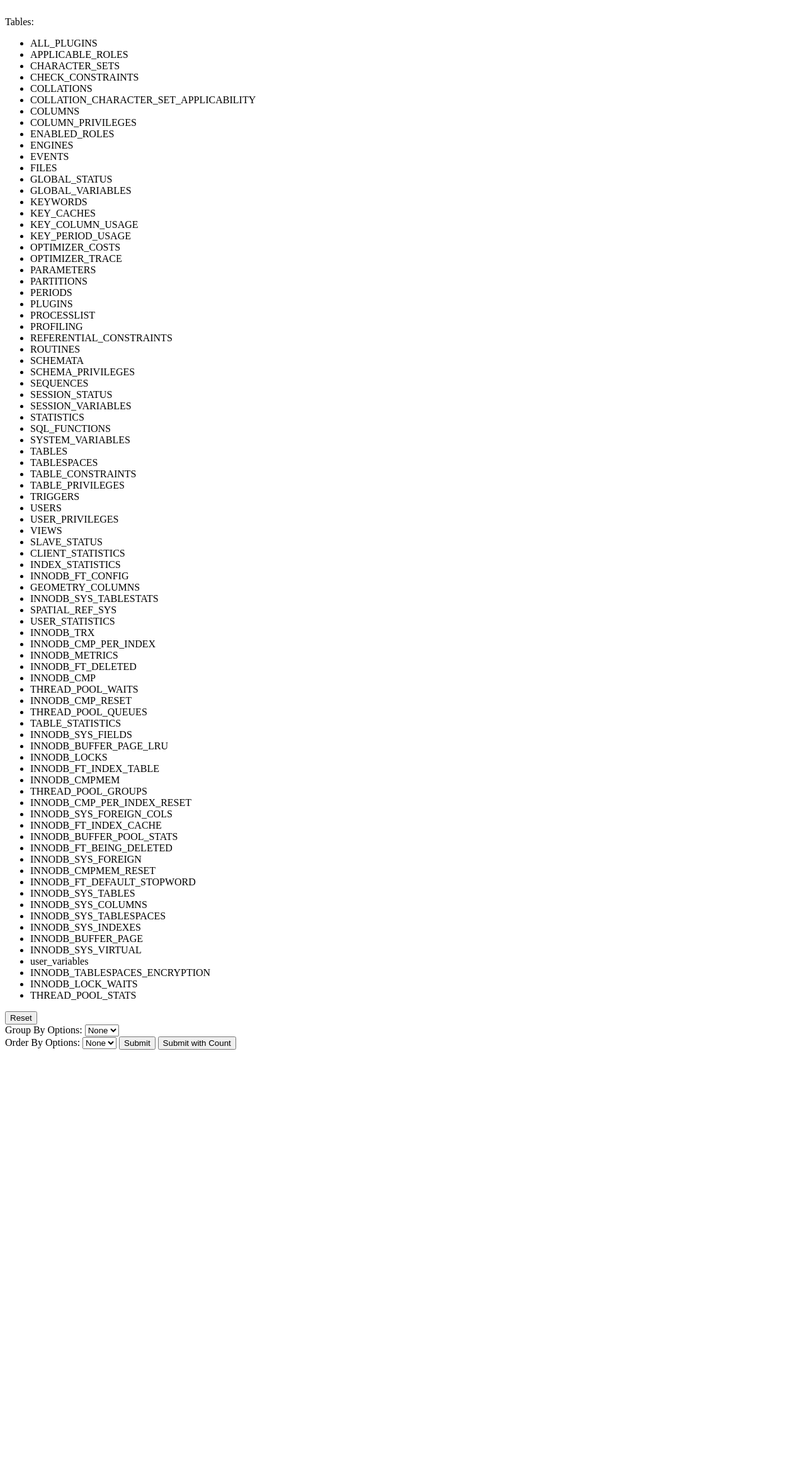
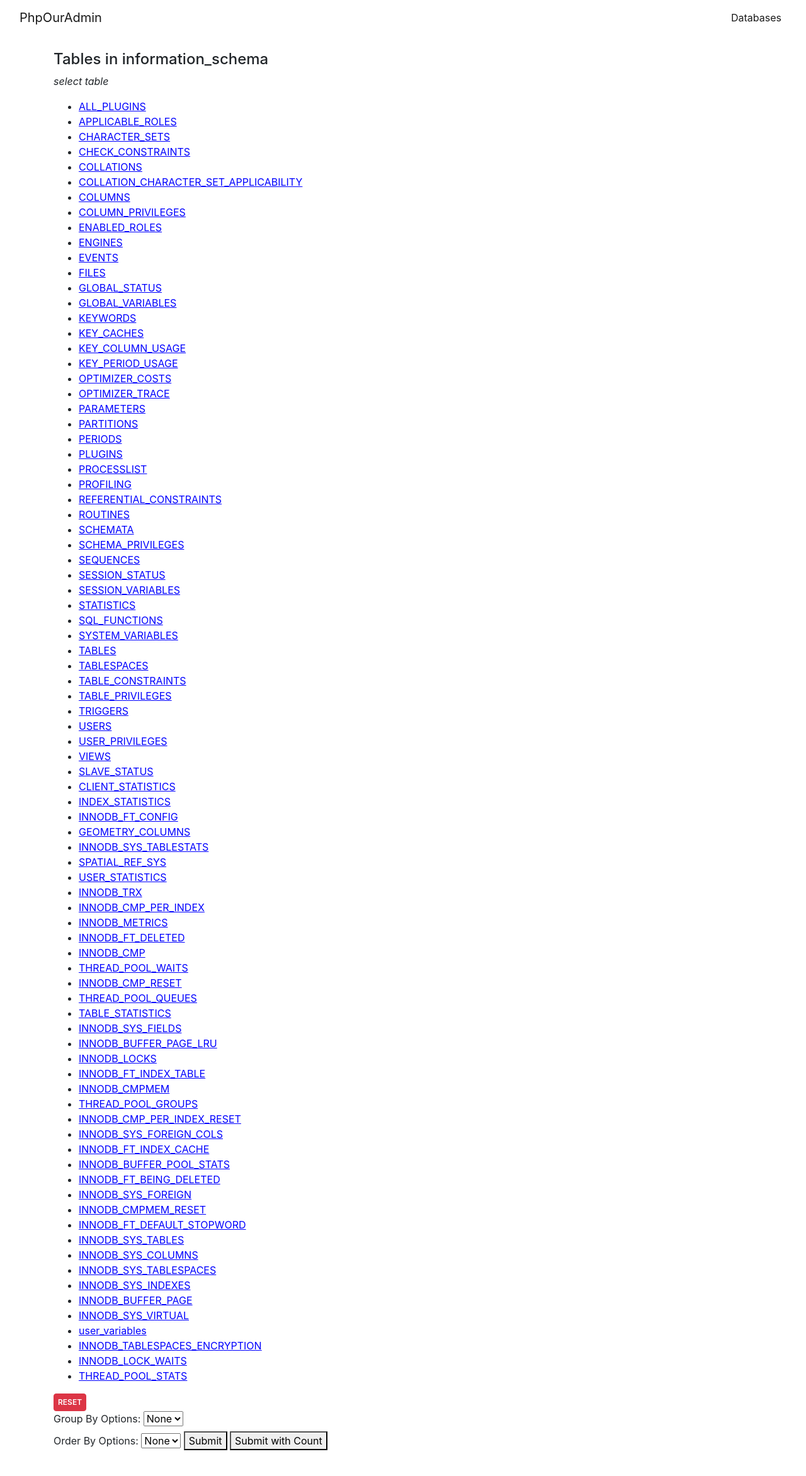
Before and after one commit to JustinRaz/our_phpmyadmin, a PHP site: page /Query.php?database=information_schema in a window 1280 px wide. Shown: the whole page at 63% size. Before the commit the page ends 1667 px from the top, so only its background shows below. Run offline with PHP 8.4, Linux system fonts and the light colour scheme; data that the repository does not hold is empty; some libraries are stand-ins or nearby versions.

Commit message:
Update Query.php

```diff
--- a/Query.php
+++ b/Query.php
@@ -4,8 +4,20 @@
 
 <!DOCTYPE html>
 <html>
-    <head><title>Tables</title></head>
+    <head>
+        <title>Tables</title>
+        <?php require "dependencies.php"?>
+
+    <style>
+        .fake-link {
+            color: blue;
+            text-decoration: underline;
+            cursor: pointer;
+        }
+    </style>
+    </head>
     <body>
+        <?php require "navbar.php"?>
         <script
                 src="https://code.jquery.com/jquery-3.5.1.min.js"
                 integrity="sha256-9/aliU8dGd2tb6OSsuzixeV4y/faTqgFtohetphbbj0="
@@ -75,17 +87,21 @@
 </script>
 
 
+<div class="container">
+    <h4>Tables in <?php echo $_GET['database']?></h4>
 
-        Tables:
+    <p> <em>select table</em> </p>
         <ul>
         <?php
             $result = $conn->query("SHOW TABLES FROM {$_GET['database']}");
             while ($row = $result->fetch_row()) : ?>
-                <li id="<?php echo $row[0] ?>" class="tables"><?php echo $row[0] ?></li>
+                <li id="<?php echo $row[0] ?>" class="tables"><span class='fake-link'><?php echo $row[0] ?></span></li>
             <?php endwhile; ?>
+            <?php if($result->num_rows == 0): ?>
+                No tables found
+            <?php endif?>
         </ul>
-
-        <button id="reset">Reset</button>
+        <button class='btn btn-danger' id="reset">RESET</button>
         <br/>
 
         <label for="groupby">Group By Options:</label>
@@ -106,6 +122,14 @@
 
         <ul id="columnOptions">
         </ul>
+
+        <div class="row">
+            <div class="col-6">
+
+            </div>
+            <div class="col-6">
+            </div>
+
         <script>
             var fromUrl = '';
             var selectUrl = '';
@@ -510,5 +534,9 @@
                 });
             });
         </script>
+
+        </div>
+</div>
+
     </body>
 </html>
```
